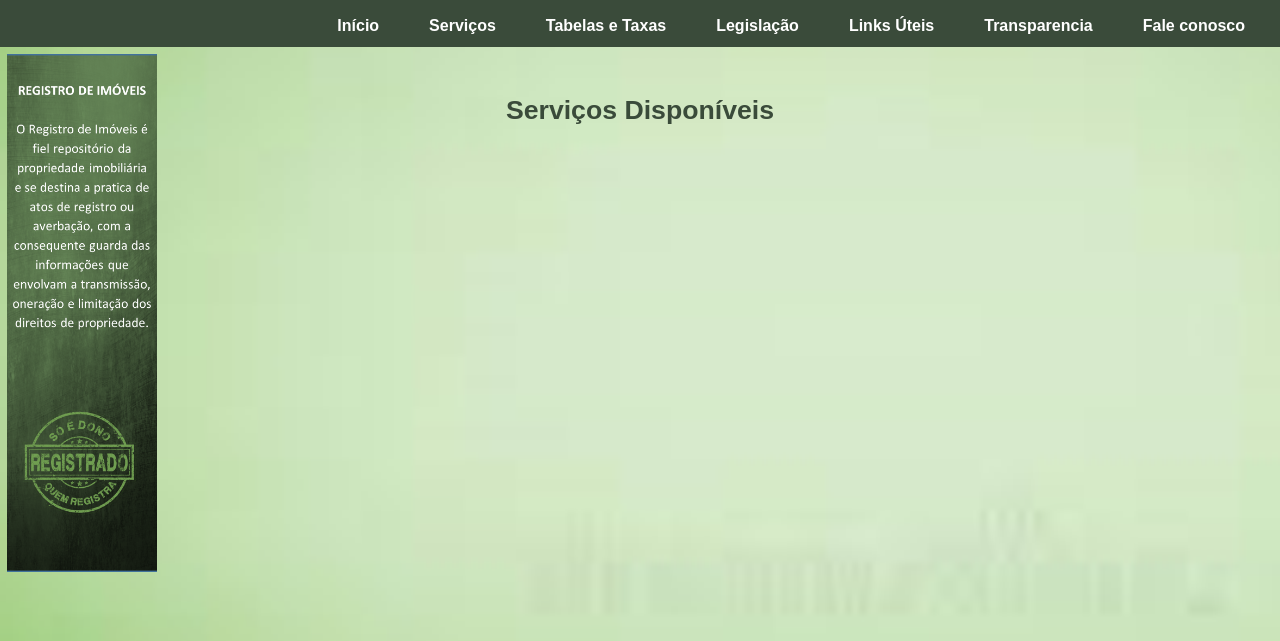
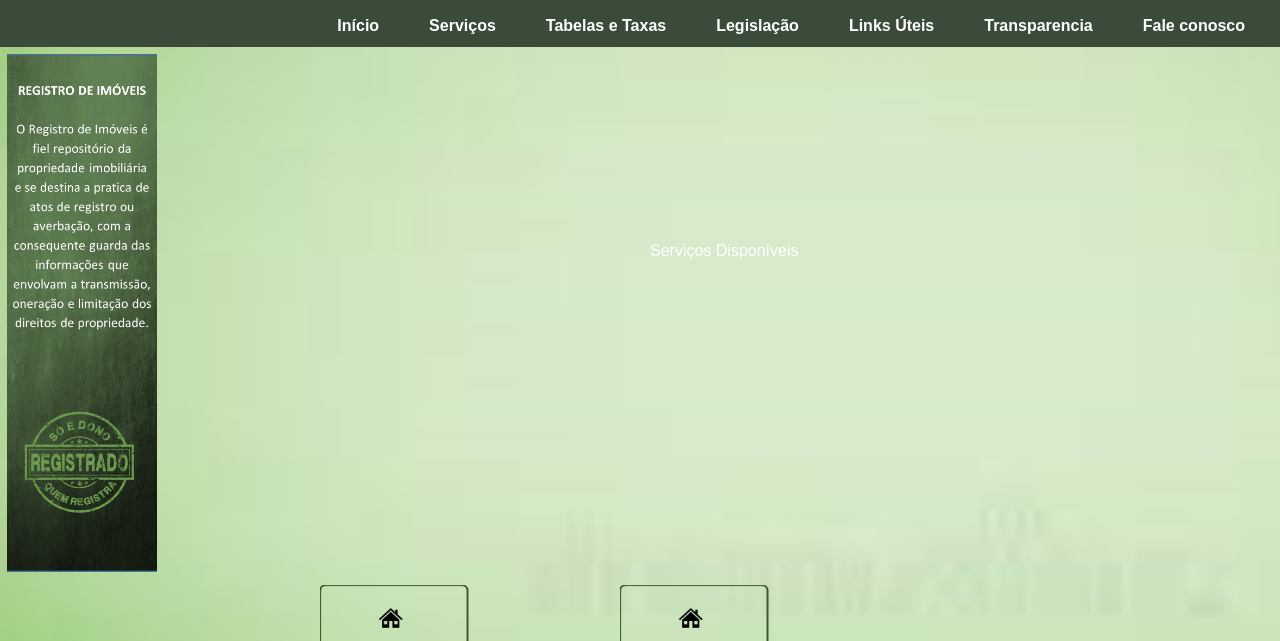
Before and after one commit to riamargosa/cri, a plain HTML site: page ri.html in a window 1280 px wide. Shown: the part 58-699 px from the top of the page. Drawn offline with Linux system fonts and the light colour scheme.

Commit message:
Update ri.html

```diff
--- a/ri.html
+++ b/ri.html
@@ -177,7 +177,11 @@
     object-fit: cover; /* Faz a imagem preencher o espaço, cortando se necessário */
     display: block; /* Garante que não haja espaços extras ao redor da imagem */
 }
-
+.servicos-disponiveis {
+  position: absolute; /* ou relative, dependendo do layout */
+  top:300px;
+  left: 650px;
+}
 .icones-linha {
   position: relative; /* ou absolute, conforme seu layout */
   top: 450px;
@@ -304,7 +308,9 @@ footer {
     <div class="banner_ri">
             <img src="imagens/banner_ri.png" alt="Banner Registro de Imóveis">
         </div>
-    <p class="selecionar-cartorio">Serviços Disponíveis</p>
+    <div class="servicos-disponiveis">
+    Serviços Disponíveis
+    </div>
    <div class="icones-linha">
   <img src="imagens/ic_cd.png" class="icone-posicionado" style="left:300px;" alt="Ícone 1">
   <img src="imagens/ic_dn.png" class="icone-posicionado" style="left:600px;" alt="Ícone 2">
```
